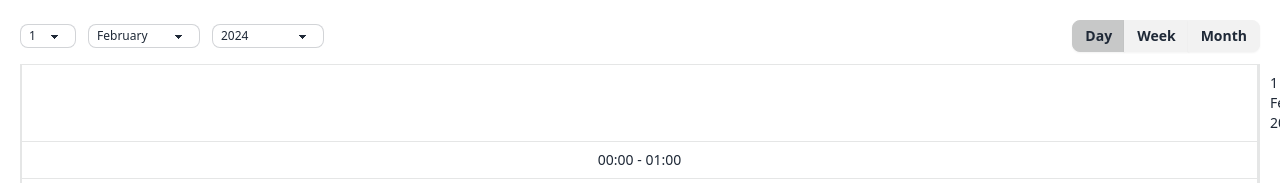
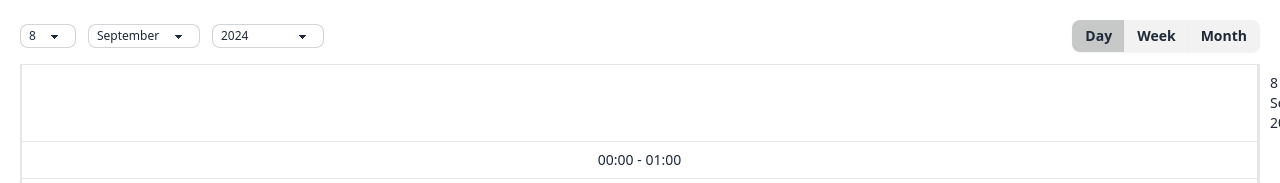
Before and after one commit to SAR-dev/react-event-calendar, a React (Vite) app: page / in a window 1280 px wide. Shown: the top 183 px of the page. Built offline with nearby package versions, Linux system fonts and the light colour scheme.

Commit message:
default date is today

```diff
--- a/src/App.tsx
+++ b/src/App.tsx
@@ -6,9 +6,9 @@ import WeekView from "./components/WeekView"
 import DayView from "./components/DayView"
 
 function App() {
-  const [year, setYear] = useState(2024)
-  const [month, setMonth] = useState(2)
-  const [day, setDay] = useState(1)
+  const [year, setYear] = useState(new Date().getFullYear())
+  const [month, setMonth] = useState(new Date().getMonth() + 1)
+  const [day, setDay] = useState(new Date().getDate())
   const [view, setView] = useState<CalendarViewTypes>(CalendarViewTypes.DAY)
 
   return (
```
